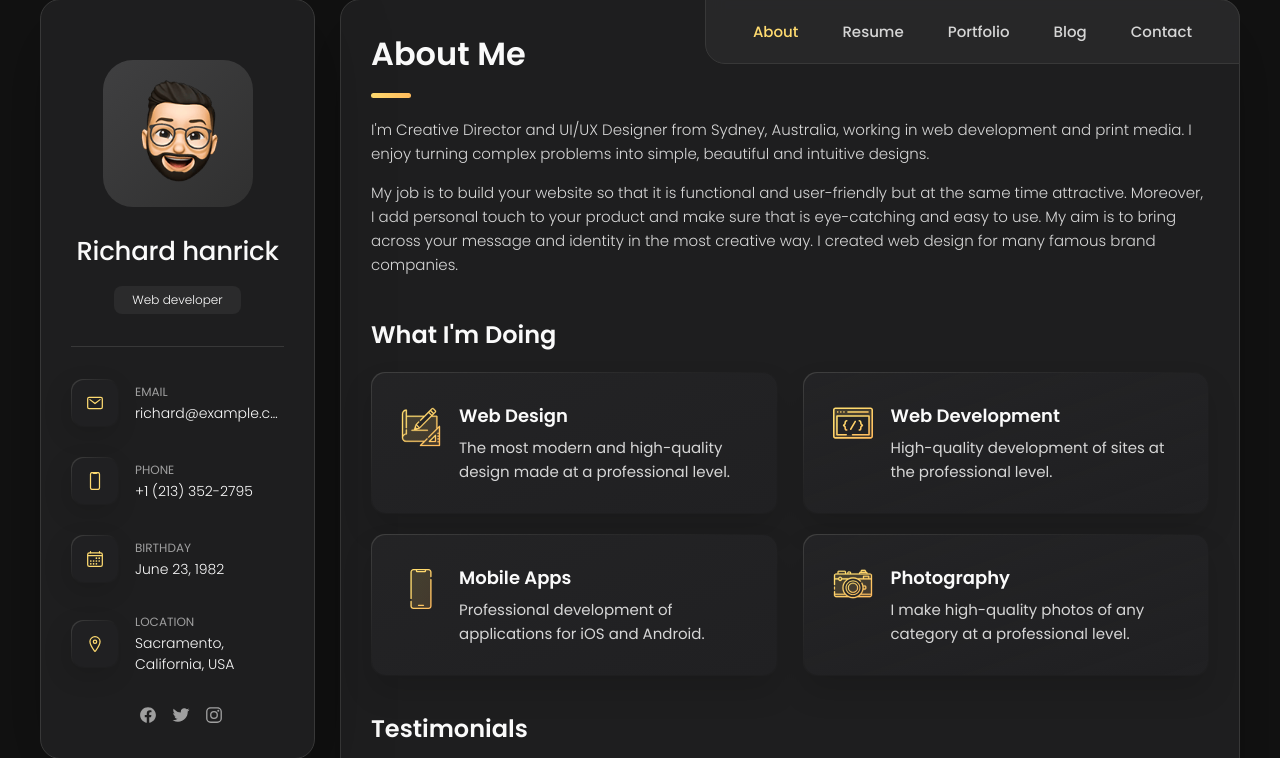
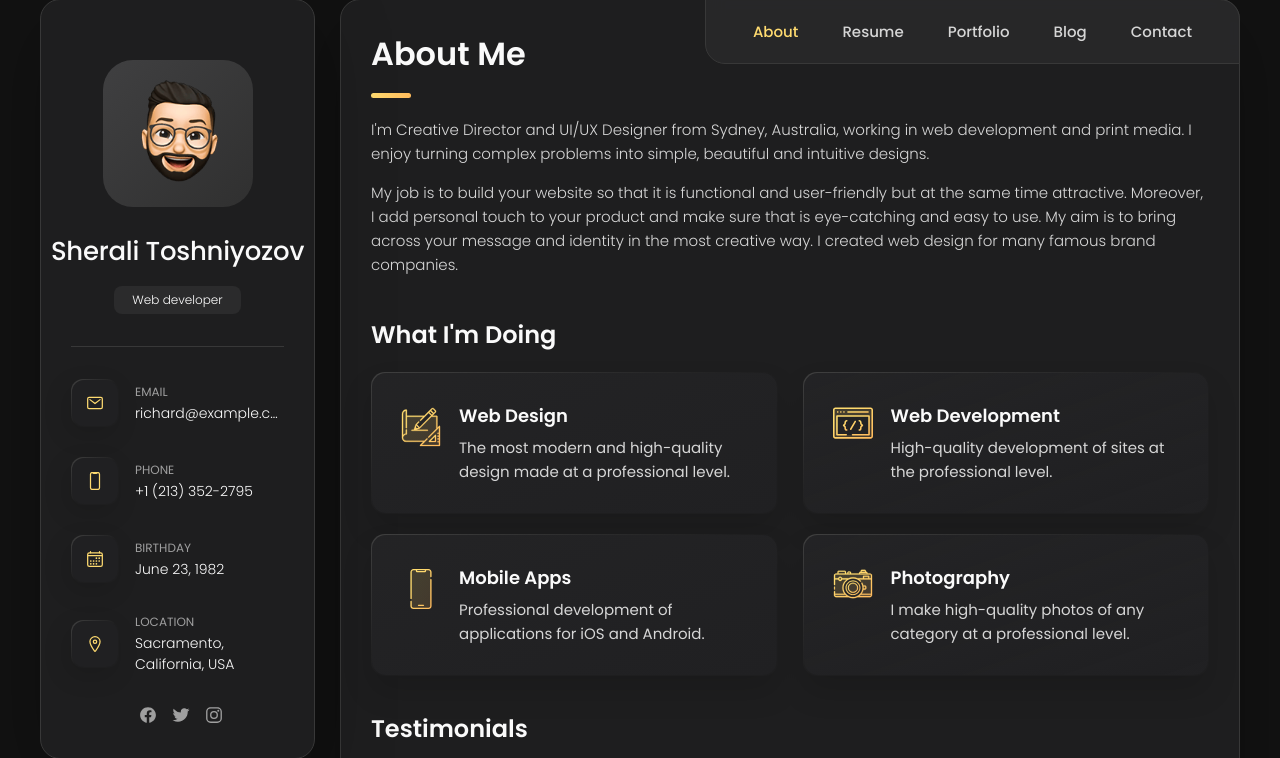
Before and after one commit to AnonymousSherali/Portfolio, a Django app: page / in a window 1280 px wide. Shown: the part 61-819 px from the top of the page. Run offline with Django 5.2, Linux system fonts and the light colour scheme.

Commit message:
modified:   portfolio/templates/portfolio/index.html

```diff
--- a/portfolio/templates/portfolio/index.html
+++ b/portfolio/templates/portfolio/index.html
@@ -5,7 +5,7 @@
     <meta charset="UTF-8" />
     <meta http-equiv="X-UA-Compatible" content="IE=edge" />
     <meta name="viewport" content="width=device-width, initial-scale=1.0" />
-    <title>vCard - Personal Portfolio</title>
+    <title>Sherali Toshniyozov</title>
 
     <!--
     - favicon
@@ -47,13 +47,13 @@
           <figure class="avatar-box">
             <img
               src="{% static 'portfolio/images/my-avatar.png' %}"
-              alt="Richard hanrick"
+              alt="Sherali Toshniyozov"
               width="80"
             />
           </figure>
 
           <div class="info-content">
-            <h1 class="name" title="Richard hanrick">Richard hanrick</h1>
+            <h1 class="name" title="Sherali Toshniyozov">Sherali Toshniyozov</h1>
 
             <p class="title">Web developer</p>
           </div>
```
